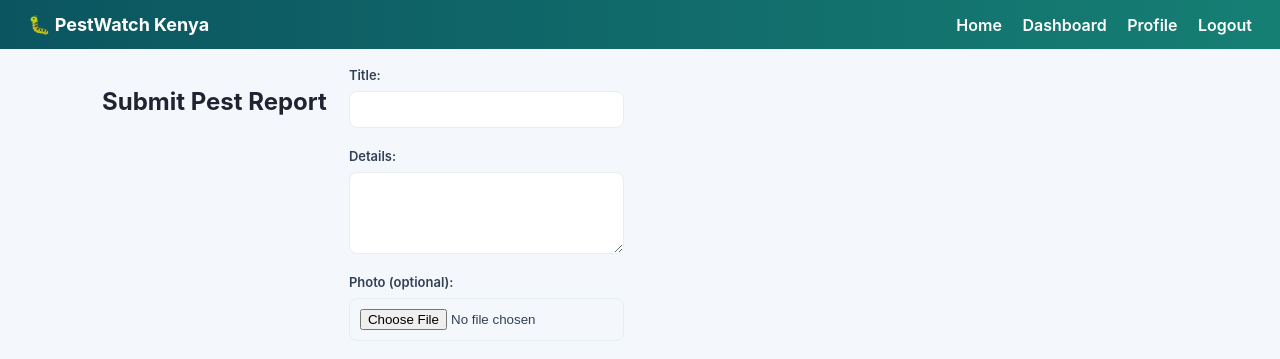
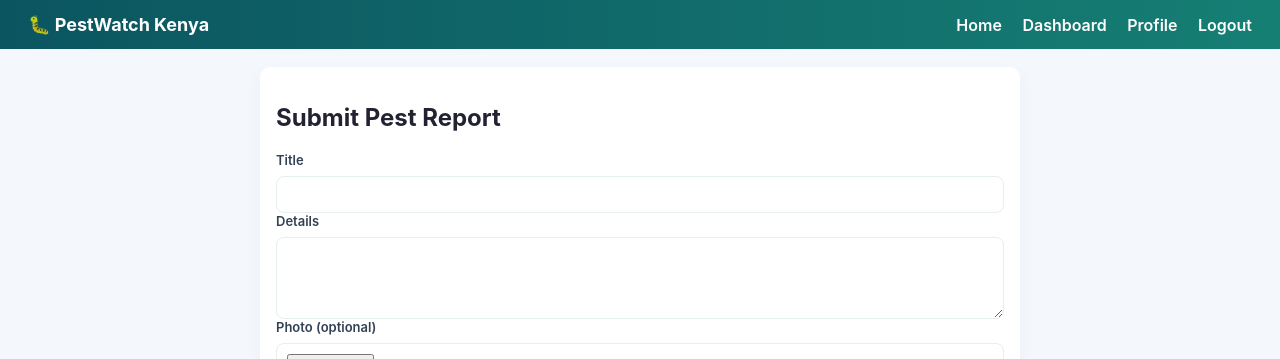
Before and after one commit to Roy-Kathurima/pestwatch, a Flask app: page /report in a window 1280 px wide. Shown: the top 359 px of the page. Run offline with Flask 3, Linux system fonts and the light colour scheme; the visitor is signed in with stand-in values (Sample User, id 1).

Commit message:
Update farmer_report.html

```diff
--- a/pestwatch/templates/farmer_report.html
+++ b/pestwatch/templates/farmer_report.html
@@ -1,48 +1,35 @@
 {% include "navbar.html" %}
-
-<div class="container">
-  <h2>Submit Pest Report</h2>
-
-  {% with messages = get_flashed_messages(with_categories=true) %}
-    {% if messages %}
-      {% for category, message in messages %}
-        <div class="flash {{ category }}">{{ message }}</div>
-      {% endfor %}
-    {% endif %}
-  {% endwith %}
-
-  <form method="post" enctype="multipart/form-data">
-    <label>Title:<br><input name="title" required></label><br><br>
-
-    <label>Details:<br><textarea name="details" rows="4"></textarea></label><br><br>
-
-    <label>Photo (optional):<br><input type="file" name="image" accept="image/*"></label><br><br>
-
-    <div>
-      <button type="button" class="btn" onclick="useDeviceLocation()">Use device location</button>
-    </div><br>
-
-    <label>Latitude:<br><input id="lat" name="lat"></label><br><br>
-    <label>Longitude:<br><input id="lng" name="lng"></label><br><br>
-
-    <div id="map" style="height:320px; border-radius:8px;"></div><br>
-
-    <button class="btn-primary" type="submit">Submit Report</button>
-  </form>
+<div class="container" style="margin-top:18px;">
+  <div class="card" style="max-width:760px; margin:auto;">
+    <h2>Submit Pest Report</h2>
+    <form method="post" enctype="multipart/form-data">
+      <label>Title</label>
+      <input name="title" required>
+      <label>Details</label>
+      <textarea name="details" rows="4"></textarea>
+      <label>Photo (optional)</label>
+      <input type="file" name="image" accept="image/*">
+      <div style="margin-top:8px;">
+        <button type="button" class="btn" onclick="useDeviceLocation()">Use device location</button>
+      </div>
+      <label>Latitude</label><input id="lat" name="lat">
+      <label>Longitude</label><input id="lng" name="lng">
+      <div id="map" style="height:260px; margin-top:10px;"></div>
+      <div style="margin-top:12px;"><button class="btn-primary" type="submit">Submit report</button></div>
+    </form>
+  </div>
 </div>
 
 <link rel="stylesheet" href="https://unpkg.com/leaflet/dist/leaflet.css"/>
 <script src="https://unpkg.com/leaflet/dist/leaflet.js"></script>
 <script src="{{ url_for('static', filename='js/geolocation.js') }}"></script>
-
 <script>
-  // initialize leaflet map for the form
-  var map = L.map('map').setView([-1.286389,36.817223], 6);
-  L.tileLayer('https://{s}.tile.openstreetmap.org/{z}/{x}/{y}.png').addTo(map);
-  var deviceMarker;
-  map.on('click', function(e){
+  var m = L.map('map').setView([-1.286389,36.817223], 6);
+  L.tileLayer('https://{s}.tile.openstreetmap.org/{z}/{x}/{y}.png').addTo(m);
+  var marker;
+  m.on('click', function(e){
     document.getElementById('lat').value = e.latlng.lat.toFixed(6);
     document.getElementById('lng').value = e.latlng.lng.toFixed(6);
-    if(deviceMarker) deviceMarker.setLatLng(e.latlng); else deviceMarker = L.marker(e.latlng).addTo(map);
+    if(marker) marker.setLatLng(e.latlng); else marker = L.marker(e.latlng).addTo(m);
   });
 </script>
```
